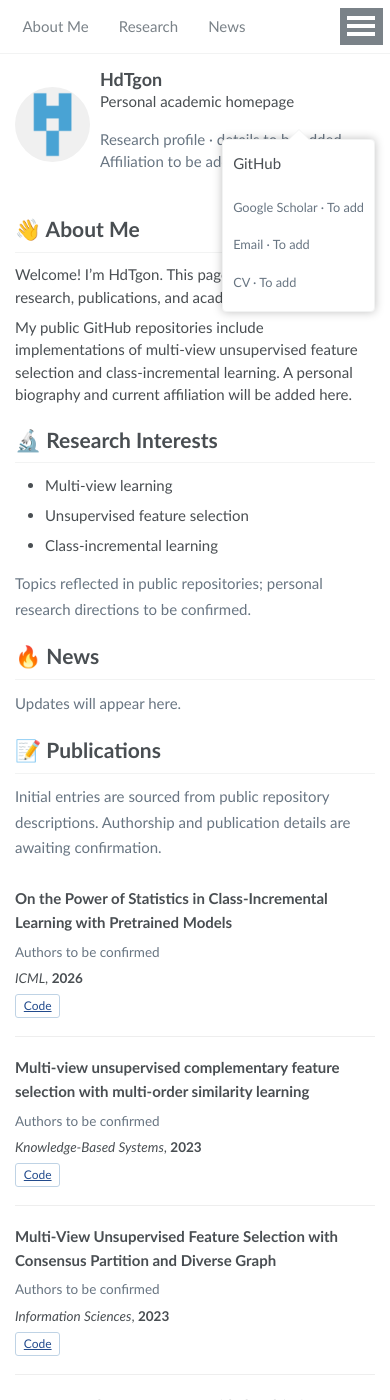
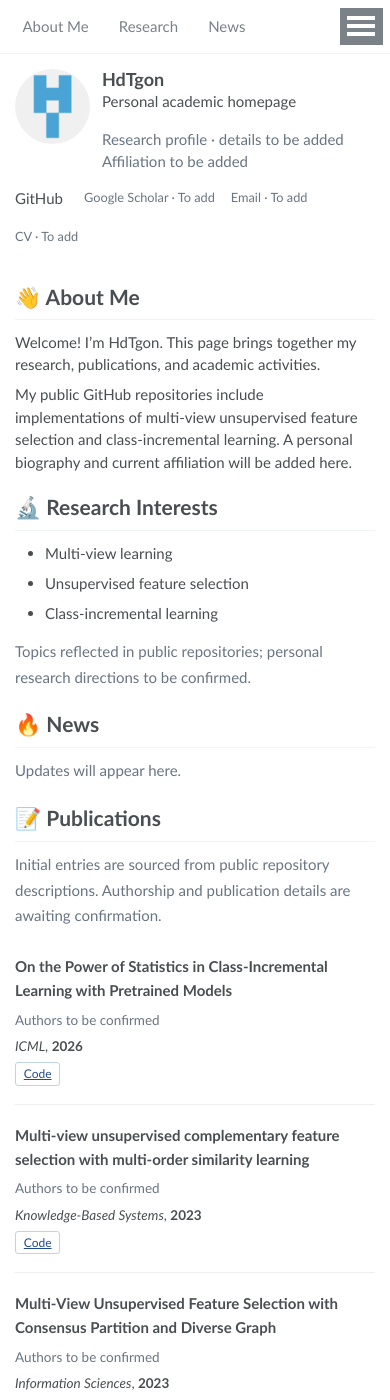
Before and after one commit to HdTgon/HdTgon.github.io, a Jekyll site: the page built from _pages/about.html, in a window 390 px wide and 1400 px high. Built offline with Jekyll 4.4.1, drawn with Linux system fonts in a browser that asks for light colours.

Commit message:
Keep mobile profile links below biography without overlaying content

```diff
--- a/assets/css/profile.css
+++ b/assets/css/profile.css
@@ -1 +1,4 @@
 html{scroll-behavior:smooth;scroll-padding-top:80px}.profile-note{color:#687582;font-size:.85em;line-height:1.7}.publication-entry{padding:1.2em 0;border-bottom:1px solid #eee}.publication-entry h2{font-size:1.06em;line-height:1.6;margin:0 0 .5em;border:0}.publication-entry p{margin:0 0 .45em;font-size:.9em}.paper-authors{color:#687582}.paper-links{display:flex;gap:.6em;flex-wrap:wrap}.paper-links a{font-size:.8em;border:1px solid #bfd3e5;border-radius:3px;padding:.15em .65em}.template-credit{margin-top:3em;border-top:1px solid #eee;padding-top:1em;color:#687582;font-size:.7em}.paper-thumbnail{max-width:240px;width:100%;margin-bottom:1em}.profile-links{display:block!important}.skip-link{position:absolute;top:-100px;left:10px;z-index:100;background:white;padding:10px}.skip-link:focus{top:10px}a:focus-visible,button:focus-visible{outline:3px solid #397baa;outline-offset:3px}.author__avatar img{object-fit:cover}section{scroll-margin-top:20px}@media(max-width:767px){.profile-links{display:flex!important;gap:.4em 1em;flex-wrap:wrap}.page__content{overflow-wrap:anywhere}.publication-entry h2{font-size:1em}}@media(prefers-reduced-motion:reduce){html{scroll-behavior:auto}}
+/* Keep profile links in normal document flow on small screens. */
+.profile-links{position:static;right:auto;z-index:auto;margin:0;padding:0;border:0;background:transparent;box-shadow:none}.profile-links:before,.profile-links:after{display:none}.profile_box .author__urls-wrapper{cursor:default}
+@media(max-width:1023px){.profile_box{display:grid;grid-template-columns:75px minmax(0,1fr);gap:12px;align-items:start}.profile_box .author__content{padding-left:0}.profile_box .author__urls-wrapper{grid-column:1/-1;display:block;width:100%;margin:0}.profile-links{display:flex!important;flex-wrap:wrap;gap:8px 16px}.profile-links li{margin:0}.author__content .profile-note{margin-bottom:0}}
```
